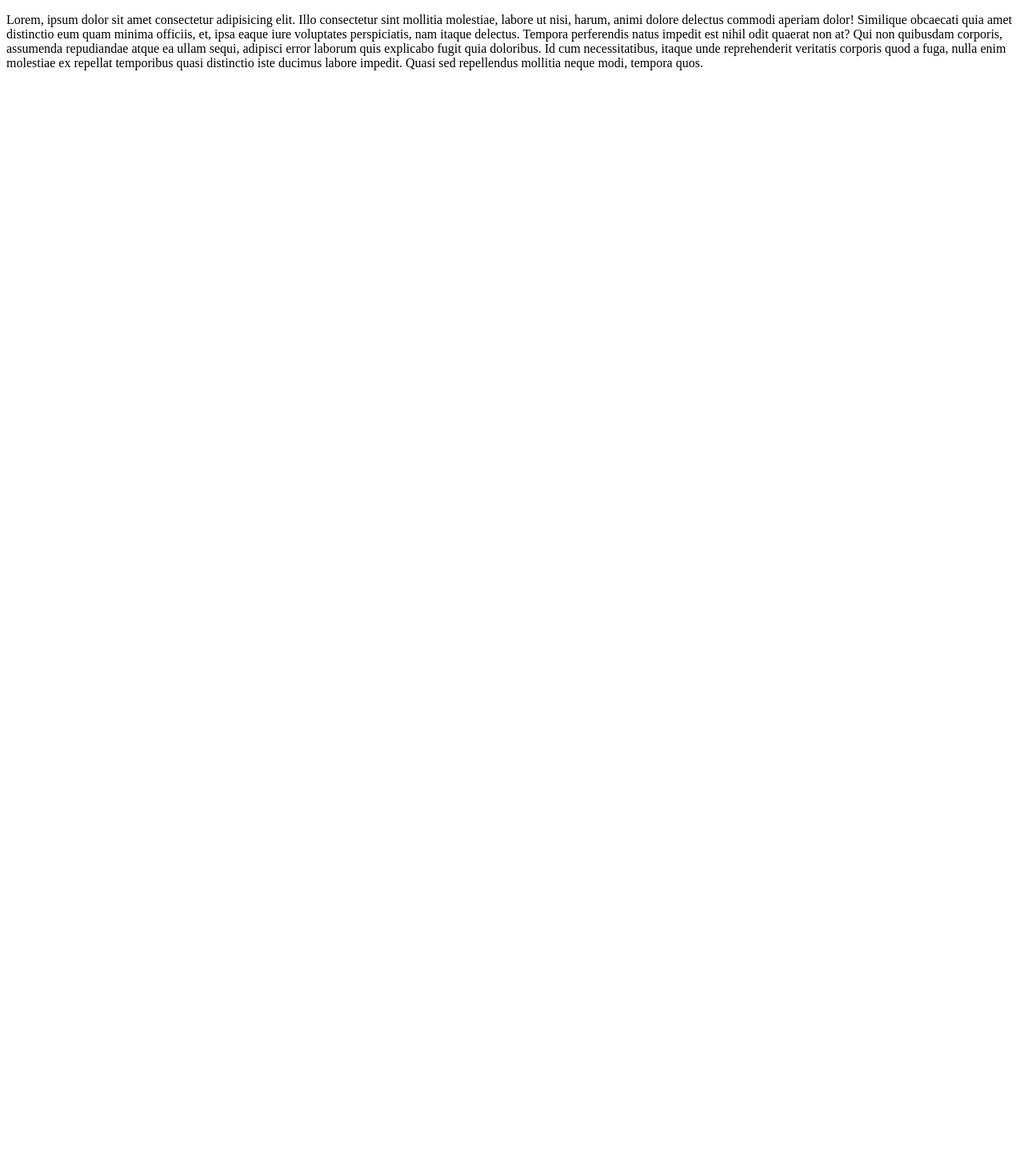
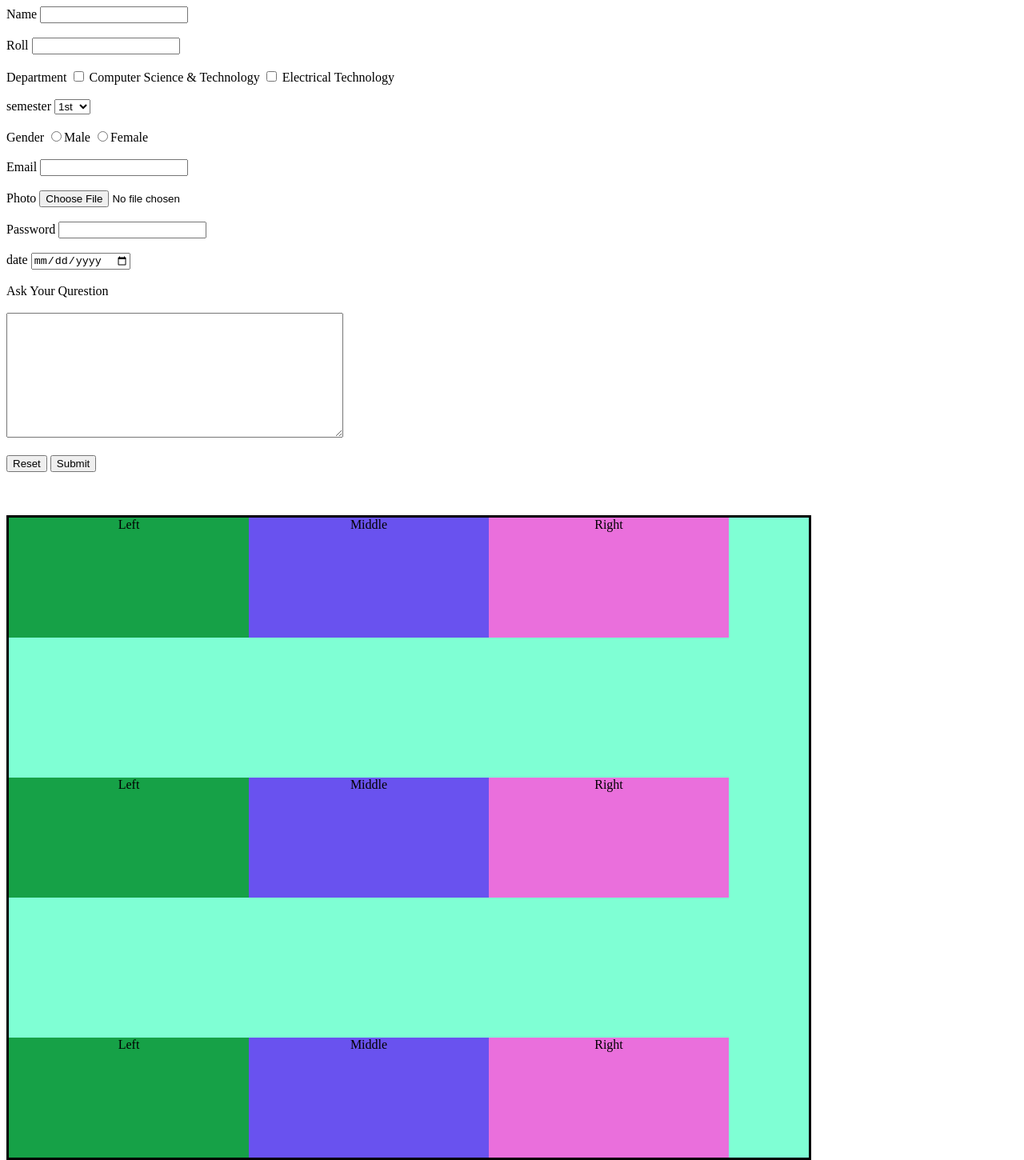
Before and after one commit to Farzanayesmin21/Mabia-Yesmin, a plain HTML site: page index.html in a window 1280 px wide. Shown: the whole page at 80% size. Before the commit the page ends 800 px from the top, so only its background shows below. Drawn offline with Linux system fonts and the light colour scheme.

Commit message:
mabia's first commit

```diff
--- a/index.html
+++ b/index.html
@@ -3,10 +3,65 @@
 <head>
     <meta charset="UTF-8">
     <meta name="viewport" content="width=device-width, initial-scale=1.0">
-    <title>Job-01</title>
+    <title>Flex Box </title>
+    <link rel="stylesheet" href="style.css">
 </head>
 <body>
-    <p>Lorem, ipsum dolor sit amet consectetur adipisicing elit. Illo consectetur sint mollitia molestiae, labore ut nisi, harum, animi dolore delectus commodi aperiam dolor! Similique obcaecati quia amet distinctio eum quam minima officiis, et, ipsa eaque iure voluptates perspiciatis, nam itaque delectus. Tempora perferendis natus impedit est nihil odit quaerat non at? Qui non quibusdam corporis, assumenda repudiandae atque ea ullam sequi, adipisci error laborum quis explicabo fugit quia doloribus. Id cum necessitatibus, itaque unde reprehenderit veritatis corporis quod a fuga, nulla enim molestiae ex repellat temporibus quasi distinctio iste ducimus labore impedit. Quasi sed repellendus mollitia neque modi, tempora quos.</p>
+
+    <form action="">
+        <label for="name">Name</label>
+        <input type="text" required > <br> <br>
+        <label for="roll">Roll</label>
+        <input type="number" required > <br> <br>
+        <label for="department">Department</label>
+        <input type="checkbox" name="cst"> Computer Science & Technology
+        <input type="checkbox" name="eet" required > Electrical Technology <br> <br>
+        <label for="semester">semester
+            <select name="semester">
+                <option value="fsem">1st</option>
+                <option value="fsem">2nd</option>
+                <option value="fsem">3rd</option>
+                <option value="fsem">5th</option>
+                <option value="fsem">7th</option>
+            </select>
+        </label>
+         <br> <br>
+        <label for="gender">Gender</label>
+        <input type="radio" name="gender">Male <input type="radio" name="gender" required >Female <br> <br>
+        <label for="email">Email</label>
+        <input type="email" required> <br> <br>
+        <label for="photo">Photo</label>
+        <input type="file" required > <br> <br>
+        <label for="password">Password</label>
+        <input type="password" required > <br> <br>
+        <label for="date">date</label>
+        <input type="date" required > <br> <br>
+        <label for="Ask your qurestion">Ask Your Qurestion</label> <br> <br>
+        <textarea name="qurestion" id="" cols="50" rows="10"></textarea> <br> <br>
+        <input type="Reset"> <input type="Submit"> <br> <br>
+
+    </form> <br> <br>
+
+
+    <div class="maincontant">
+
+        <div class="left">Left </div>
+        <div class="middle">Middle</div>
+        <div class="right">Right</div>
+
+         <div class="left">Left </div>
+        <div class="middle">Middle</div>
+        <div class="right">Right</div>
+
+        <div class="left">Left </div>
+        <div class="middle">Middle</div>
+        <div class="right">Right</div>
+
+
+    </div>
+
+
+
 
 </body>
 </html>
--- /dev/null
+++ b/style.css
@@ -0,0 +1,28 @@
+.maincontant{
+    width: 1000px;
+    height: 800px;
+    border: 3px solid  ;
+    background-color: aquamarine;
+    display: flex;
+    text-align: center;
+    align-content: space-between;
+    flex-wrap: wrap;
+
+}
+
+.left{
+    width: 300px;
+    height: 150px;
+    background-color: rgb(22, 161, 71);
+}
+.middle{
+    width: 300px;
+    height: 150px;
+    background-color: rgb(105, 82, 239);
+}
+.right{
+    width: 300px;
+    height: 150px;
+    background-color: rgb(234, 111, 220);
+
+}
```
